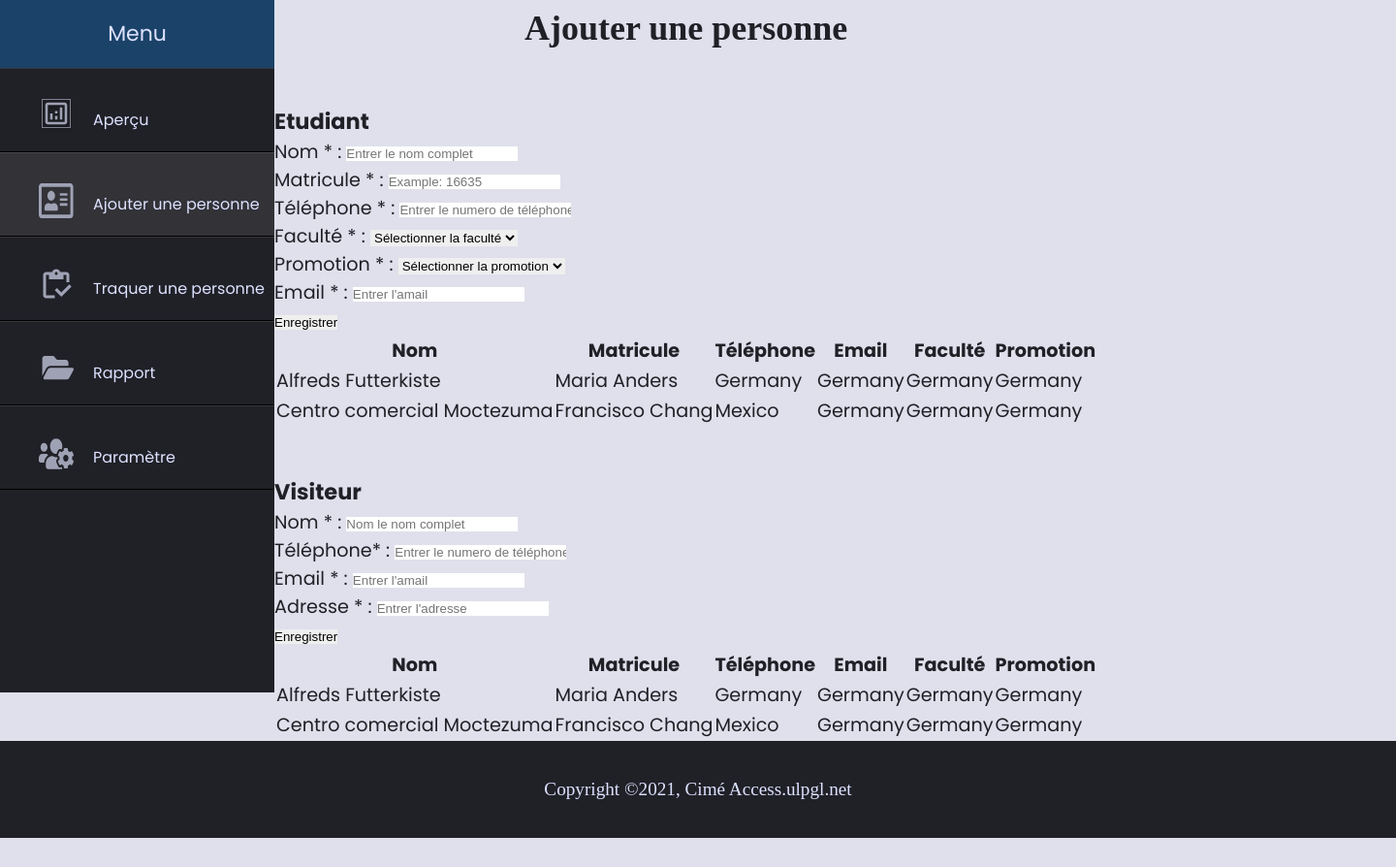
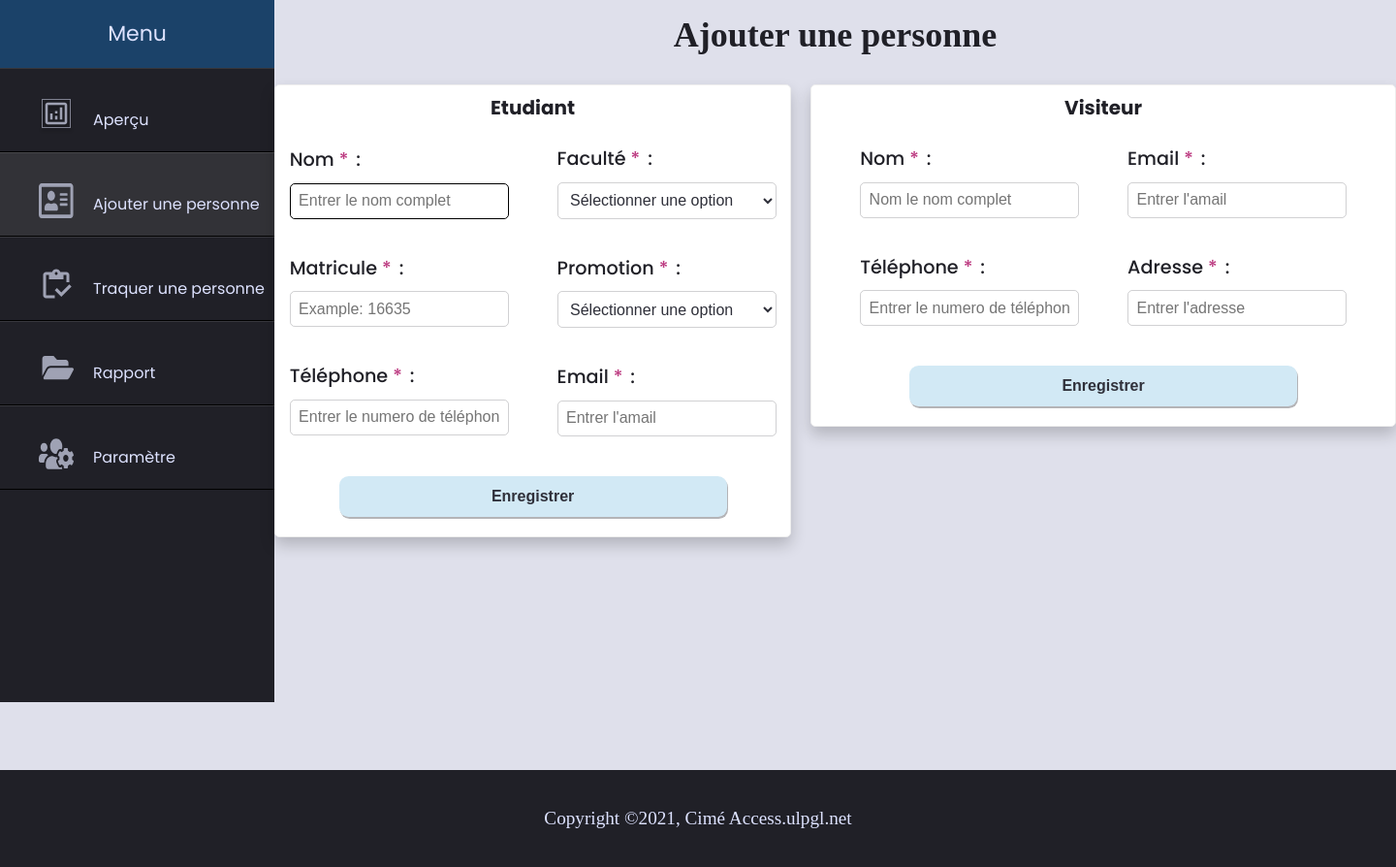
Before and after one commit to Ashuza11/CA_cim-_access, a PHP site: page /studentRegister.php in a window 1440 px wide. Shown: the part 140-1034 px from the top of the page at 97% size. Before the commit the page ends 1004 px from the top, so only its background shows below. Run offline with PHP 8.4, Linux system fonts and the light colour scheme.

Commit message:
Update student register file

```diff
--- a/backend/function.php
+++ b/backend/function.php
@@ -75,6 +75,7 @@ function creatAdmin($conn, $name,  $email, $pwd){
     header("location: ../index.php?error=none");
     exit();
 }
+
 
 
 # Login Section
--- a/css/admin.css
+++ b/css/admin.css
@@ -92,6 +92,8 @@
 }
 /* Menu End */
 
+
+
 /* Contents */
 .main-contents .main .center_box {
     display: flex;
@@ -137,7 +139,6 @@ section .box_container{
     color: var(--main_title_color);
 }
 
-
 /* Footer */
 .footer p {
     font-family: poppin;
--- a/css/register.css
+++ b/css/register.css
@@ -13,6 +13,7 @@
     --icon_color: #DFE0EB;
     --main_title_color:#9FA2B4;
     --box-shadow:0 .5rem 1rem rgba(0,0,0,.2);
+    --border-radus:5px;
 }
 /* Variable end */
 
@@ -92,49 +93,172 @@
 }
 /* Menu End */
 
+
 /* Contents */
-.main-contents .main .center_box {
+.center_box {
+    flex: 1;
     display: flex;
     flex-direction: column;
-    gap: 50px;
+    gap: 15px;
 }
-.main .center_box .title {
+.center_box .title {
     text-align: center;
     margin: 0;
-    padding: 8px;
+    padding: 15px;
     font-size: 36px;
     font-weight: bold;
     font-family: poppin;
 }
 
 /* Contents box */
-section .box_container{
+.center_box .container {
     display: flex;
-    flex-wrap: wrap;
-    margin-left: 20px;
-    align-items: center;
+    gap: 20px;
+    padding: 0;
+}
+
+/* Forms and Tables */
+
+/* Rigister forms */
+.form_container .form{
+    background-color: #fff;
+    border-radius: var(--border-radus);
+    border: 1px solid #eee;
+    min-height: 300px;
+    width: 100%;
+    margin-left: 0;
+    margin-bottom: 20px;
+    box-shadow: var(--box-shadow);
+    display: flex;
+    flex-direction: column;
+    justify-content: center;
+}
+.form_container .form h3{
+    font-weight: 900;
+    text-align: center;
+    font-size: 20px;
+    padding: 8px;
 }
 
 
-.main-contents .main .center_box .box_container .stat_box {
-    width: 450px;
-    border-radius: .5rem;
-    background-color: white;
-    overflow: hidden;
-    margin: 10px;
-    box-shadow: var(--box-shadow);
+.form .form-content {
+    display: flex;
+    justify-content: center;
+    align-items: center;
+    gap: 50px;
+}
+.form .add {
+    padding-left: 50px;
+    padding-right: 50px;
+}
 
+.form .form-content .input-group {
+    margin-bottom: 1rem;
     display: flex;
     flex-direction: column;
-    justify-content: center;
-    align-items: center;
-    padding: 20px;
+    font-weight: 500;
+    padding-top: 15px;
+    padding-bottom: 5px;
 }
-.main-contents .main .center_box .box_container .stat_box h5 {
-    margin-bottom: 1em;
-    font-size: 16px;
-    color: var(--main_title_color);
+
+.form .form-content .input-group label {
+    margin-bottom: .6rem;
 }
+.form .form-content .input-group label span{
+    color: #BC3A80;
+    margin-right: 3px;
+}
+
+.form .form-content .input-group .inputfield {
+    outline: none;
+    background: none;
+    border: 1px solid #20202734;
+    font-size: 1rem;
+    color: #2f303a;
+    padding: .53em;
+    border-radius: 5px;
+}
+.form .form-content .input-group .inputfield:focus {
+    border-color: #000;
+}
+div.btn-group {
+    margin: 20px auto;
+}
+
+#btn {
+    color: #2f303a;
+    background-color: #61b1dc48;
+    text-decoration: none;
+    padding: .75rem 1.5rem;
+    border-radius: .6rem;
+    font-weight: 900;
+    cursor: pointer;
+    font-size: 1rem;
+    box-shadow: 1px 2px #20202755;
+    width: 400px;
+}
+#btn:hover {
+    background-color: #caebffd0;
+}
+#btn:focus {
+    background-color: #CAEBFF;
+}
+/* Register form end */
+
+/* Table */
+div .table_result {
+    height: 200px;
+    width: 100%;
+    background-color: #fff;
+    margin-top: 10px;
+    text-align: center;
+    overflow: hidden;
+    border-radius: 12px 12px 0 0;
+}
+div .hide {
+    transform: scale(0);
+}
+div .showVisitor {
+    transform: scale(1);
+    transition: 900ms ease-in-out;
+}
+div .showStudent {
+    transform: scale(1);
+    transition: 900ms ease-in-out;
+}
+
+div .table_result h3 {
+    padding: 10px;
+    margin:0px;
+    font-weight: 900;
+    font-size: 18px;
+}
+div .table_result table {
+    border-collapse: collapse;
+    border-spacing: 0;
+    text-align: center;
+}
+div .table_result table th {
+    background-color: #2f303a;
+    text-transform: uppercase;
+    color: white;
+    font-size: 14px;
+    font-family: poppin, sans-serif;
+}
+div .table_result table th, td {
+    padding: 5px 12px;
+    width: 100%;
+}
+div .table_result table td {
+    font-family: sans-serif;
+    font-size: 17px;
+}
+div .table_result table tr:nth-child(odd) {
+    background-color: #eee;
+}
+/* Table wrapper */
+
+
 
 
 /* Footer */
@@ -148,7 +272,7 @@ section .box_container{
     display: flex;
     justify-content: center;
     align-items: center;
-    margin: 0;
+    margin-top: 20px;
     bottom: 0;
 }
 /* Footer End  */
--- a/css/styles.css
+++ b/css/styles.css
@@ -119,8 +119,8 @@ button a:hover {
     margin-bottom: 2rem;
 }
 .button {
-    color: #2F303A;
-    background-color: #EEF6FB;
+    color: #000;
+    background-color: #61b1dcc2;;
     padding: .75rem 1.5rem;
     border-radius: .6rem;
     font-weight: bold;
--- a/studentRegister.php
+++ b/studentRegister.php
@@ -36,9 +36,10 @@
         </div>
         <section class="center_box">
             <h1 class="title">Ajouter une personne</h1>
+            <div class="container">
                 <div class="form_container">
+                    <form action="backend/studentRegister.inc.php" method="POST" class="form">
                         <h3>Etudiant</h3>
-                <form action="backend/studentRegister.inc.php" method="POST" id="register-form">
                         <div class="form-content">
                             <div class="form-left">
                                 <div class="input-group">
@@ -57,21 +58,21 @@
                             <div class="form-right">
                                 <div class="input-group">
                                     <label for="name">Faculté <span class="required">*</span> :</label>
-                                <select name="" id="" class="inputfield">
-                                    <option value="#">Sélectionner la faculté</option>
+                                    <select name="" class="inputfield select-style">
+                                        <option value="#">Sélectionner une option</option>
                                         <option value="FSTA">FSTA</option>
                                         <option value="FD">FD</option>
                                         <option value="FSEG">FSEG</option>
                                         <option value="FMED">FMED</option>
                                         <option value="FT">FT</option>
                                         <option value="FSDC">FSDC</option>
-                                    <option value="FPSE"></option>
+                                        <option value="FPSE">FPSE</option>
                                     </select>
                                 </div>
                                 <div class="input-group">
                                     <label for="name">Promotion <span class="required">*</span> :</label>
-                                <select name="" id="" class="inputfield">
-                                    <option value="#">Sélectionner la promotion</option>
+                                    <select name=""  class="inputfield">
+                                        <option class="active" value="#">Sélectionner une option</option>
                                         <option value="g0">G0</option>
                                         <option value="g1">G1</option>
                                         <option value="g2">G2</option>
@@ -90,18 +91,17 @@
                                     <input type="email" class="inputfield" name="" placeholder="Entrer l'amail"  required>
                                 </div>
                             </div>
-                        <div class="input-group">
-                            <button name="submit" type="submit" id="btn">Enregistrer</button>
                         </div>
+                        <div class="btn-group">
+                            <button name="submit" type="submit" id="btn" data-table-target="#showStudent">Enregistrer</button>
                         </div>
                     </form>
-                <div class="table_result">
+                    <div class="table_result hide" id="showStudent">
+                        <h3>Etudiants récemment enregistrés</h3>
                         <table class="table_reault">
                             <tr>
                                 <th>Nom</th>
                                 <th>Matricule</th>
-                            <th>Téléphone</th>
-                            <th>Email</th>
                                 <th>Faculté</th>
                                 <th>Promotion</th>
                             </tr>
@@ -110,15 +110,11 @@
                                 <td>Maria Anders</td>
                                 <td>Germany</td>
                                 <td>Germany</td>
-                            <td>Germany</td>
-                            <td>Germany</td>
                             </tr>
                             <tr>
                                 <td>Centro comercial Moctezuma</td>
                                 <td>Francisco Chang</td>
                                 <td>Mexico</td>
-                            <td>Germany</td>
-                            <td>Germany</td>
                                 <td>Germany</td>
                             </tr>
                         </table>
@@ -126,16 +122,16 @@
                 </div>
 
                 <div class="form_container">
+                    <form action="#" method="POST" class="form">
                         <h3>Visiteur</h3>
-                <form action="backend/studentRegister.inc.php" method="POST" id="register-form">
-                    <div class="form-content">
+                        <div class="form-content add">
                             <div class="form-left">
                                 <div class="input-group">
                                     <label for="name">Nom <span class="required">*</span> :</label>
-                                <input type="text" placeholder="Nom le nom complet" class="inputfield" autofocus name="name" required>
+                                    <input type="text" placeholder="Nom le nom complet" class="inputfield" name="name" autofocus  required>
                                 </div>
                                 <div class="input-group">
-                                <label for="name">Téléphone<span class="required">*</span> :</label>
+                                    <label for="name">Téléphone <span class="required">*</span> :</label>
                                     <input type="tel" class="inputfield" placeholder="Entrer le numero de téléphone" name="" required>
                                 </div>
                             </div>
@@ -149,39 +145,35 @@
                                     <input type="text" class="inputfield" placeholder="Entrer l'adresse"  name="" required>
                                 </div>
                             </div>
-                        <div class="input-group">
-                            <button name="submit" type="submit" id="btn">Enregistrer</button>
                         </div>
+                        <div class="btn-group">
+                            <button name="submit" type="submit" id="btn" data-table-target="#show">Enregistrer</button>
                         </div>
                     </form>
 
-                <div class="table_result">
+                    <div class="table_result hide" id="show">
+                        <h3>Visiteurs récemment enregistrés</h3>
                         <table class="table_reault">
                             <tr>
                                 <th>Nom</th>
-                            <th>Matricule</th>
                                 <th>Téléphone</th>
                                 <th>Email</th>
-                            <th>Faculté</th>
-                            <th>Promotion</th>
+                                <th>Adresse</th>
                             </tr>
                             <tr>
-                            <td>Alfreds Futterkiste</td>
+                                <td>Alfreds</td>
                                 <td>Maria Anders</td>
-                            <td>Germany</td>
-                            <td>Germany</td>
                                 <td>Germany</td>
                                 <td>Germany</td>
                             </tr>
                             <tr>
                                 <td>Centro comercial Moctezuma</td>
-                            <td>Francisco Chang</td>
-                            <td>Mexico</td>
                                 <td>Germany</td>
                                 <td>Germany</td>
                                 <td>Germany</td>
                             </tr>
                         </table>
+                    </div>
                 </div>
             </div>
         </section>
@@ -190,5 +182,6 @@
     <footer class="footer">
         <p> Copyright &#xa9;2021, Cimé Access.ulpgl.net</p>
     </footer>
+    <script defer src="js/table.js"></script>
 </body>
 </html>
```
Also changed, not shown: css/popup.css (+8 -2 lines), css/succesMassage.css (deleted, +0 -30 lines), js/success.js (deleted, +0 -16 lines), js/table.js (added, +22 -0 lines). Lines whose indentation alone changed are shown as unchanged.
